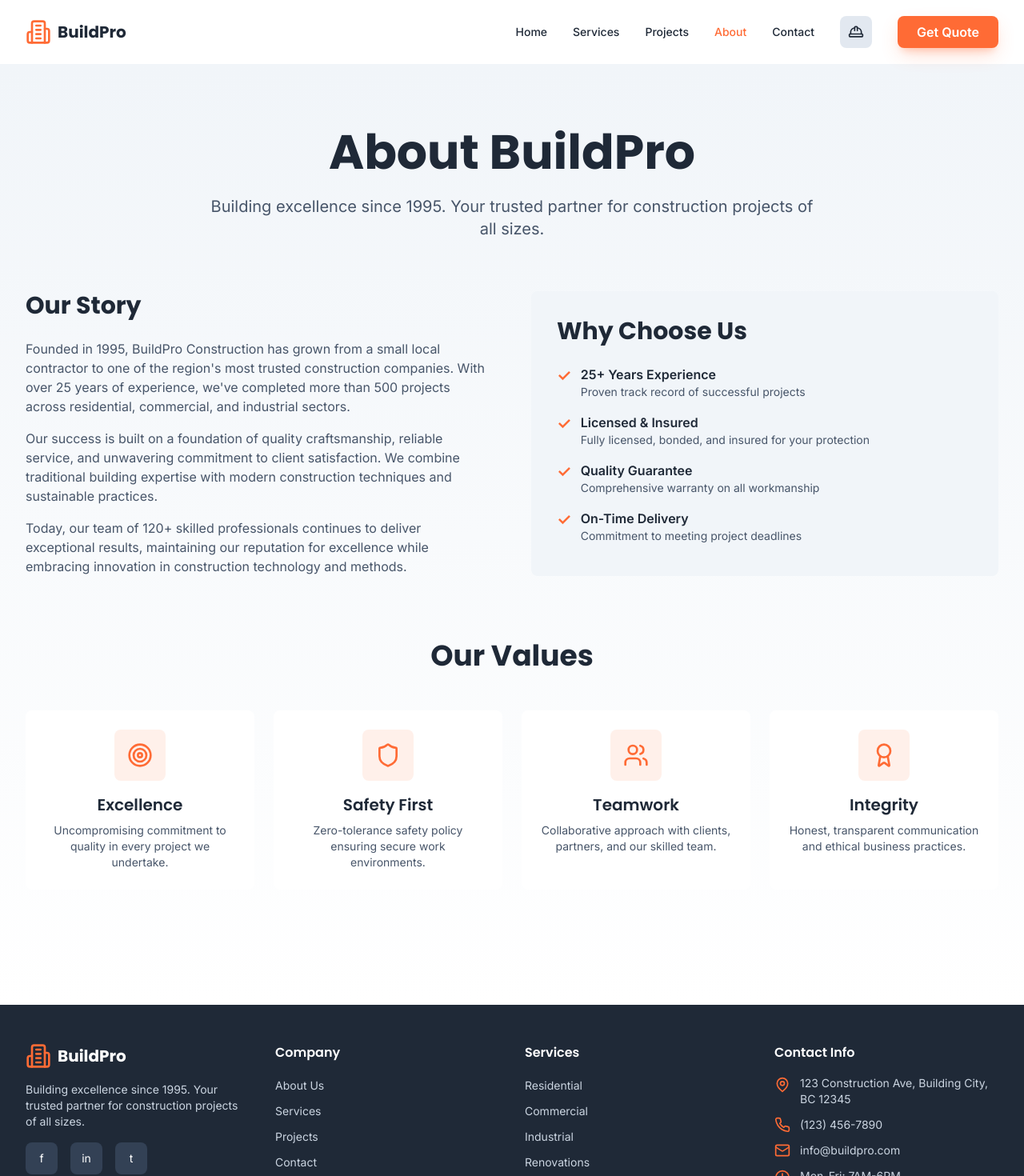
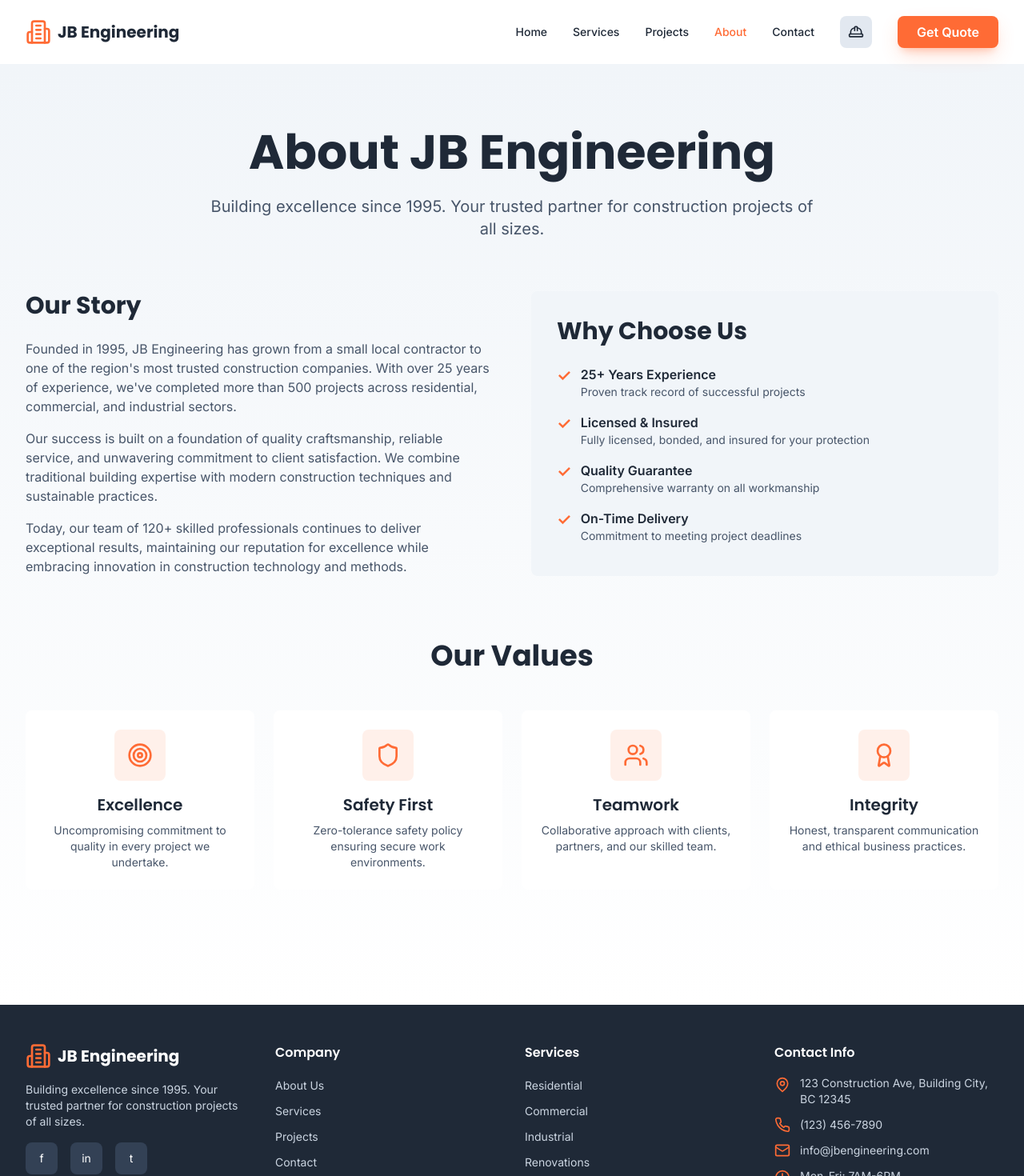
Before and after one commit to HimsxCodes/Constructionnn, a Next.js app: page /about in a window 1280 px wide. Shown: the top 1470 px of the page at 80% size. Built offline with nearby package versions, Linux system fonts and the light colour scheme.

Commit message:
Rename project from BuildPro Construction to JB Engineering across all files, updating titles, descriptions, and contact information to reflect the new branding.

```diff
--- a/app/about/page.tsx
+++ b/app/about/page.tsx
@@ -3,9 +3,9 @@ import { FadeIn } from "@/components/FadeIn";
 import { Award, Users, Shield, Target } from "lucide-react";
 
 export const metadata: Metadata = {
-  title: "About BuildPro Construction | 25+ Years of Excellence",
+  title: "About JB Engineering | 25+ Years of Excellence",
   description:
-    "Learn about BuildPro Construction - a trusted construction company with over 25 years of experience, 500+ completed projects, and a commitment to quality, safety, and customer satisfaction.",
+    "Learn about JB Engineering - a trusted construction company with over 25 years of experience, 500+ completed projects, and a commitment to quality, safety, and customer satisfaction.",
   keywords: [
     "construction company",
     "about construction company",
@@ -14,9 +14,9 @@ export const metadata: Metadata = {
     "construction certifications",
   ],
   openGraph: {
-    title: "About BuildPro Construction | 25+ Years of Excellence",
+    title: "About JB Engineering | 25+ Years of Excellence",
     description:
-      "Learn about BuildPro Construction - a trusted construction company with over 25 years of experience.",
+      "Learn about JB Engineering - a trusted construction company with over 25 years of experience.",
   },
 };
 
@@ -50,7 +50,7 @@ export default function AboutPage() {
         <div className="max-w-7xl mx-auto px-4 sm:px-6 lg:px-8">
           <FadeIn className="text-center mb-16">
             <h1 className="text-5xl md:text-6xl font-heading font-bold text-slate-dark dark:text-white mb-6">
-              About BuildPro
+              About JB Engineering
             </h1>
             <p className="text-xl text-slate-600 dark:text-slate-300 max-w-3xl mx-auto">
               Building excellence since 1995. Your trusted partner for construction projects of all
@@ -65,7 +65,7 @@ export default function AboutPage() {
               </h2>
               <div className="space-y-4 text-slate-600 dark:text-slate-300">
                 <p>
-                  Founded in 1995, BuildPro Construction has grown from a small local contractor to
+                  Founded in 1995, JB Engineering has grown from a small local contractor to
                   one of the region&apos;s most trusted construction companies. With over 25 years
                   of experience, we&apos;ve completed more than 500 projects across residential,
                   commercial, and industrial sectors.
--- a/app/contact/page.tsx
+++ b/app/contact/page.tsx
@@ -3,9 +3,9 @@ import { ContactForm } from "@/components/ContactForm";
 import { FadeIn } from "@/components/FadeIn";
 
 export const metadata: Metadata = {
-  title: "Contact BuildPro Construction | Get a Free Quote",
+  title: "Contact JB Engineering | Get a Free Quote",
   description:
-    "Contact BuildPro Construction for your next project. Get a free quote for residential, commercial, or industrial construction services. We're here to help bring your vision to life.",
+    "Contact JB Engineering for your next project. Get a free quote for residential, commercial, or industrial construction services. We're here to help bring your vision to life.",
   keywords: [
     "contact construction company",
     "construction quote",
@@ -13,7 +13,7 @@ export const metadata: Metadata = {
     "construction consultation",
   ],
   openGraph: {
-    title: "Contact BuildPro Construction | Get a Free Quote",
+    title: "Contact JB Engineering | Get a Free Quote",
     description: "Contact us for your next construction project. Get a free quote today.",
   },
 };
--- a/app/layout.tsx
+++ b/app/layout.tsx
@@ -19,7 +19,7 @@ const poppins = Poppins({
 });
 
 export const metadata: Metadata = {
-  title: "BuildPro Construction | Commercial & Residential Builders",
+  title: "JB Engineering | Commercial & Residential Builders",
   description:
     "Expert construction services delivering excellence, reliability, and unmatched quality for over 25 years. Specializing in residential, commercial, and industrial construction projects.",
   keywords: [
@@ -33,18 +33,18 @@ export const metadata: Metadata = {
     "general contractor",
     "construction services",
   ],
-  authors: [{ name: "BuildPro Construction" }],
+  authors: [{ name: "JB Engineering" }],
   openGraph: {
-    title: "BuildPro Construction | Commercial & Residential Builders",
+    title: "JB Engineering | Commercial & Residential Builders",
     description:
       "Expert construction services delivering excellence, reliability, and unmatched quality for over 25 years.",
     type: "website",
     locale: "en_US",
-    siteName: "BuildPro Construction",
+    siteName: "JB Engineering",
   },
   twitter: {
     card: "summary_large_image",
-    title: "BuildPro Construction | Commercial & Residential Builders",
+    title: "JB Engineering | Commercial & Residential Builders",
     description:
       "Expert construction services delivering excellence, reliability, and unmatched quality for over 25 years.",
   },
--- a/app/page.tsx
+++ b/app/page.tsx
@@ -11,11 +11,11 @@ import { FadeIn } from "@/components/FadeIn";
 import Link from "next/link";
 
 export const metadata: Metadata = {
-  title: "BuildPro Construction | Building Tomorrow's Landmarks",
+  title: "JB Engineering | Building Tomorrow's Landmarks",
   description:
     "Expert construction services delivering excellence, reliability, and unmatched quality for over 25 years. View our portfolio of successful residential, commercial, and industrial projects.",
   openGraph: {
-    title: "BuildPro Construction | Building Tomorrow's Landmarks",
+    title: "JB Engineering | Building Tomorrow's Landmarks",
     description:
       "Expert construction services delivering excellence, reliability, and unmatched quality for over 25 years.",
   },
--- a/app/projects/[id]/page.tsx
+++ b/app/projects/[id]/page.tsx
@@ -17,15 +17,15 @@ export async function generateMetadata({ params }: ProjectPageProps): Promise<Me
 
   if (!project) {
     return {
-      title: "Project Not Found | BuildPro",
+      title: "Project Not Found | JB Engineering",
     };
   }
 
   return {
-    title: `${project.title} | BuildPro Construction Project`,
+    title: `${project.title} | JB Engineering Project`,
     description: project.description,
     openGraph: {
-      title: `${project.title} | BuildPro Construction`,
+      title: `${project.title} | JB Engineering`,
       description: project.description,
       images: project.images.length > 0 ? [project.images[0]] : [],
     },
--- a/app/projects/page.tsx
+++ b/app/projects/page.tsx
@@ -4,7 +4,7 @@ import { projects } from "@/data/projects";
 import { FadeIn } from "@/components/FadeIn";
 
 export const metadata: Metadata = {
-  title: "Construction Projects Portfolio | BuildPro - Featured Projects",
+  title: "Construction Projects Portfolio | JB Engineering - Featured Projects",
   description:
     "Explore our portfolio of successful construction projects including residential complexes, commercial buildings, industrial facilities, and renovation projects. View before and after photos.",
   keywords: [
@@ -17,7 +17,7 @@ export const metadata: Metadata = {
     "construction gallery",
   ],
   openGraph: {
-    title: "Construction Projects Portfolio | BuildPro",
+    title: "Construction Projects Portfolio | JB Engineering",
     description: "Explore our portfolio of successful construction projects across all sectors.",
   },
 };
--- a/app/services/page.tsx
+++ b/app/services/page.tsx
@@ -5,7 +5,7 @@ import { FadeIn } from "@/components/FadeIn";
 import Link from "next/link";
 
 export const metadata: Metadata = {
-  title: "Construction Services | BuildPro - Residential, Commercial & Industrial",
+  title: "Construction Services | JB Engineering - Residential, Commercial & Industrial",
   description:
     "Comprehensive construction services including residential construction, commercial building, industrial facilities, renovations, project management, and more. Expert craftsmanship for every project.",
   keywords: [
@@ -18,7 +18,7 @@ export const metadata: Metadata = {
     "construction planning",
   ],
   openGraph: {
-    title: "Construction Services | BuildPro",
+    title: "Construction Services | JB Engineering",
     description:
       "Comprehensive construction services including residential, commercial, and industrial projects.",
   },
--- a/components/ContactForm.tsx
+++ b/components/ContactForm.tsx
@@ -320,10 +320,10 @@ export function ContactForm() {
             <div className="flex items-center space-x-3">
               <Mail className="w-5 h-5 text-primary flex-shrink-0" />
               <a
-                href="mailto:info@buildpro.com"
+                href="mailto:info@jbengineering.com"
                 className="text-slate-600 dark:text-slate-300 hover:text-primary transition-colors text-sm"
               >
-                info@buildpro.com
+                info@jbengineering.com
               </a>
             </div>
             <div className="flex items-start space-x-3">
--- a/components/Footer.tsx
+++ b/components/Footer.tsx
@@ -26,7 +26,7 @@ export function Footer() {
           <div>
             <div className="flex items-center space-x-2 mb-4">
               <Building2 className="w-8 h-8 text-primary" />
-              <span className="text-xl font-heading font-bold">BuildPro</span>
+              <span className="text-xl font-heading font-bold">JB Engineering</span>
             </div>
             <p className="text-slate-300 text-sm mb-4">
               Building excellence since 1995. Your trusted partner for construction projects of all
@@ -105,10 +105,10 @@ export function Footer() {
               <li className="flex items-center space-x-3">
                 <Mail className="w-5 h-5 text-primary flex-shrink-0" />
                 <a
-                  href="mailto:info@buildpro.com"
+                  href="mailto:info@jbengineering.com"
                   className="hover:text-primary transition-colors"
                 >
-                  info@buildpro.com
+                  info@jbengineering.com
                 </a>
               </li>
               <li className="flex items-start space-x-3">
@@ -120,7 +120,7 @@ export function Footer() {
         </div>
 
         <div className="border-t border-slate-700 mt-8 pt-8 text-center text-sm text-slate-400">
-          <p>&copy; {currentYear} BuildPro Construction. All rights reserved.</p>
+          <p>&copy; {currentYear} JB Engineering. All rights reserved.</p>
         </div>
       </div>
     </footer>
--- a/components/Navbar.tsx
+++ b/components/Navbar.tsx
@@ -41,7 +41,7 @@ export function Navbar() {
           <Link href="/" className="flex items-center space-x-2">
             <Building2 className="w-8 h-8 text-primary" />
             <span className="text-xl font-heading font-bold text-slate-dark dark:text-white">
-              BuildPro
+              JB Engineering
             </span>
           </Link>
 
--- a/components/SchemaMarkup.tsx
+++ b/components/SchemaMarkup.tsx
@@ -2,10 +2,10 @@ export function SchemaMarkup() {
   const localBusinessSchema = {
     "@context": "https://schema.org",
     "@type": "LocalBusiness",
-    name: "BuildPro Construction",
-    image: "https://buildpro.com/logo.png",
-    "@id": "https://buildpro.com",
-    url: "https://buildpro.com",
+    name: "JB Engineering",
+    image: "https://jbengineering.com/logo.png",
+    "@id": "https://jbengineering.com",
+    url: "https://jbengineering.com",
     telephone: "+1234567890",
     priceRange: "$$$",
     address: {
@@ -36,9 +36,9 @@ export function SchemaMarkup() {
       },
     ],
     sameAs: [
-      "https://www.facebook.com/buildpro",
-      "https://www.linkedin.com/company/buildpro",
-      "https://twitter.com/buildpro",
+      "https://www.facebook.com/jbengineering",
+      "https://www.linkedin.com/company/jbengineering",
+      "https://twitter.com/jbengineering",
     ],
   };
 
@@ -48,7 +48,7 @@ export function SchemaMarkup() {
     serviceType: "Construction Services",
     provider: {
       "@type": "LocalBusiness",
-      name: "BuildPro Construction",
+      name: "JB Engineering",
     },
     areaServed: {
       "@type": "Country",
```
Also changed, not shown: 1 other file (tests, documents, lock files or other folders).
